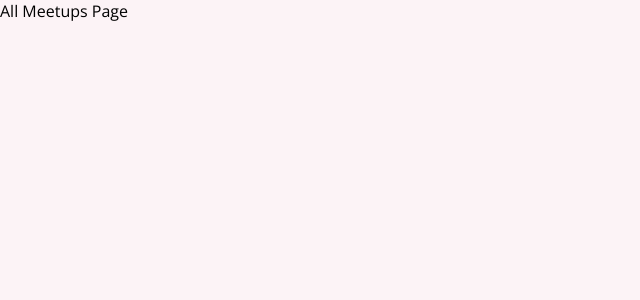
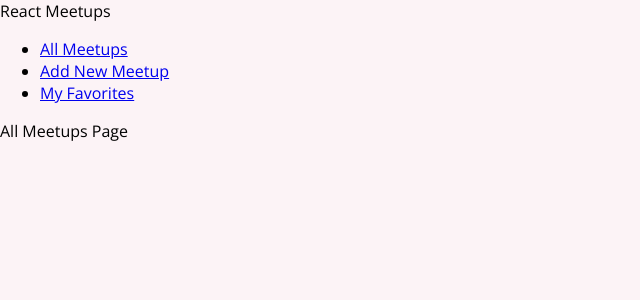
Before and after one commit to caioserram/react-overview-course, a React (Create React App) app: page / in a window 1280 px wide. Shown: the top 300 px of the page, without its empty margins (0-640 px from the left). Built offline with nearby package versions, Linux system fonts and the light colour scheme.

Commit message:
feat add main navigation header

```diff
--- a/src/App.js
+++ b/src/App.js
@@ -1,5 +1,6 @@
 import React from "react";
 import { Route, Switch } from "react-router-dom";
+import MainNavigation from "./components/layout/MainNavigation";
 import AllMeetupsPage from "./pages/AllMeetups";
 import FavoritesPage from "./pages/Favorites";
 import NewMeetupPage from "./pages/NewMeetup";
@@ -7,6 +8,7 @@ import NewMeetupPage from "./pages/NewMeetup";
 function App() {
   return (
     <div>
+      <MainNavigation />
       <Switch>
         {/* By default, react renders all components that a path matches. Example if a path is "/"
       and another is "/favorites", those two components will be nested.
--- /dev/null
+++ b/src/components/layout/MainNavigation.js
@@ -0,0 +1,24 @@
+import {Link} from "react-router-dom";
+
+export default function MainNavigation() {
+  return (
+    <header>
+      <div> React Meetups</div>
+      <nav>
+        <ul>
+          <li>
+            {/* Here we could use <a> tag but instead we use link component since it is
+            not necessary to call the server to change link once react can do it itself*/}
+            <Link to="/">All Meetups</Link>
+          </li>
+          <li>
+            <Link to="/new-meetup">Add New Meetup</Link>
+          </li>
+          <li>
+            <Link to="/favorites">My Favorites</Link>
+          </li>
+        </ul>
+      </nav>
+    </header>
+  );
+}
--- a/src/index.js
+++ b/src/index.js
@@ -3,6 +3,7 @@ import ReactDOM from "react-dom";
 import "./index.css";
 import App from "./App";
 import { BrowserRouter } from "react-router-dom";
+
 
 ReactDOM.render(
   <BrowserRouter>
```
